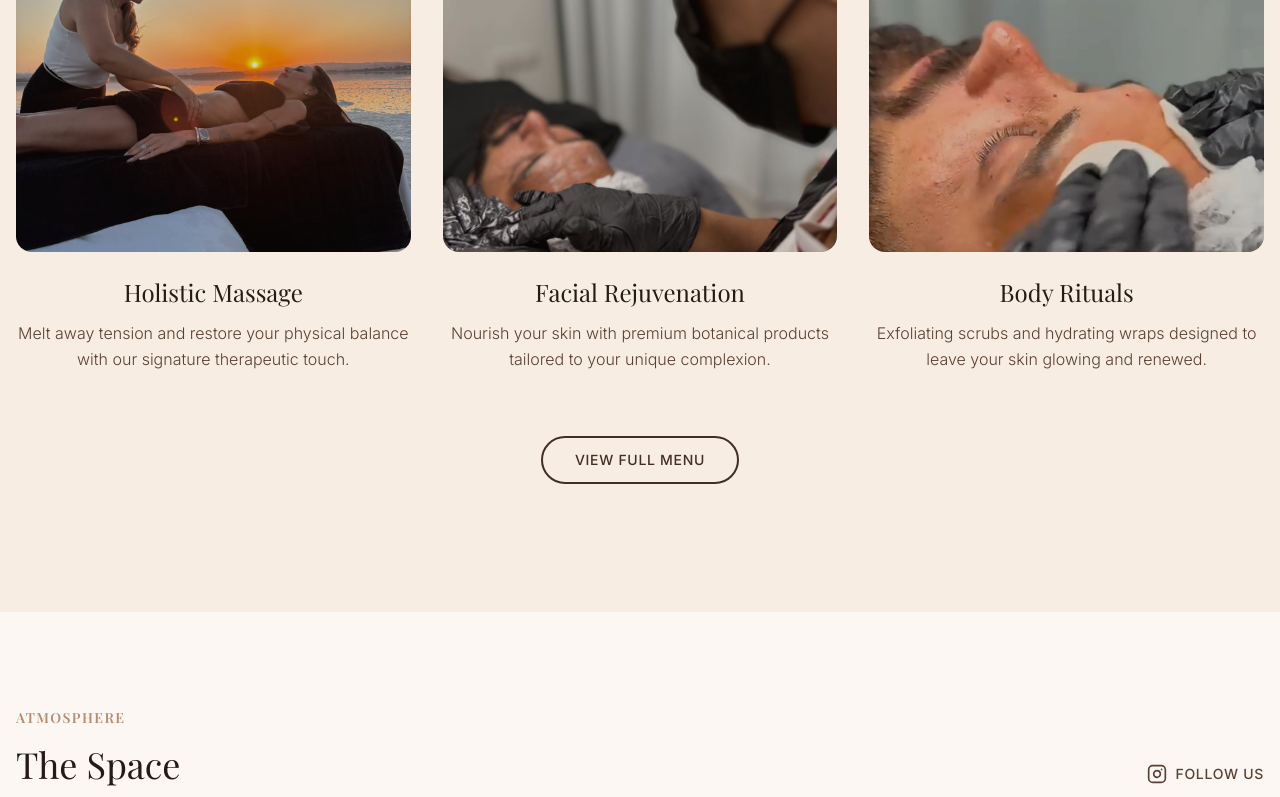
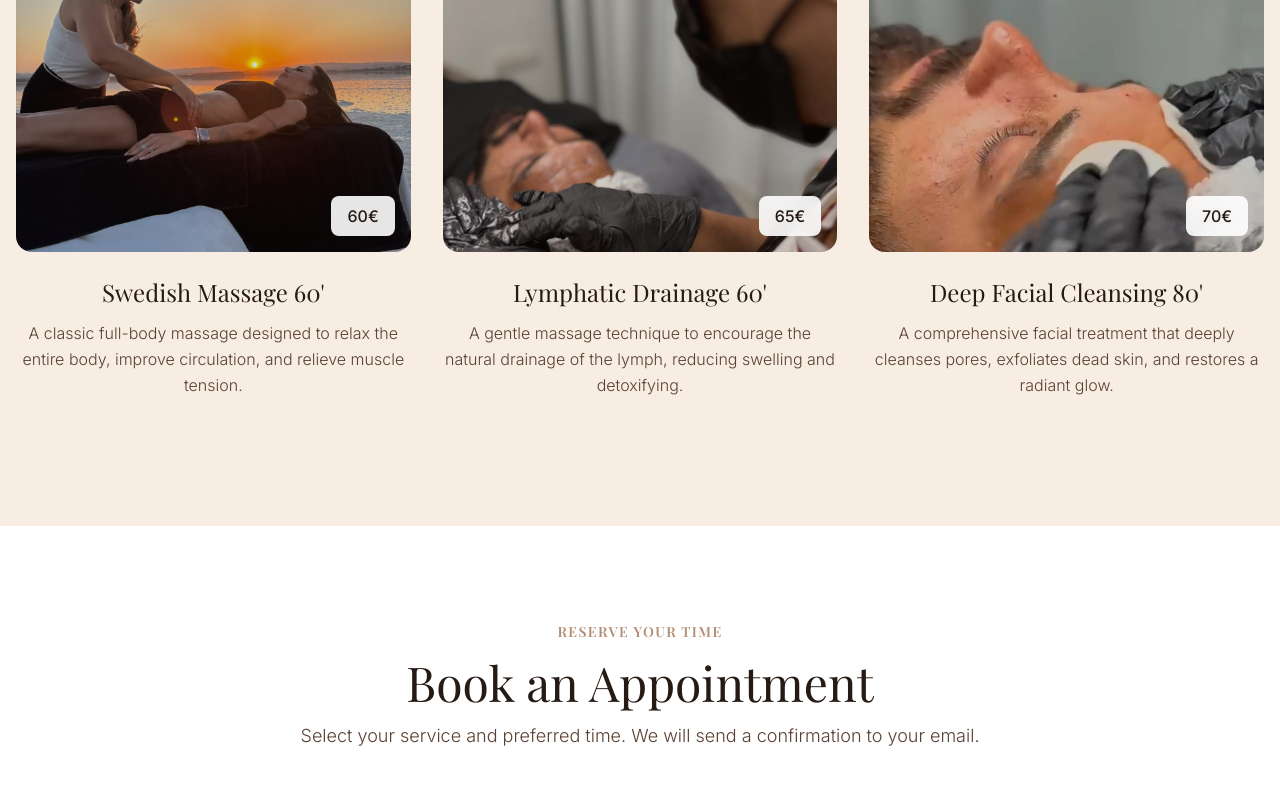
Before and after one commit to the-aidvocate/Equilibrium, a React (Vite) app: page / in a window 1280 px wide. Shown: the part 2000-2797 px from the top of the page. Built offline with nearby package versions, Linux system fonts and the light colour scheme.

Commit message:
Update services and add functional booking form

```diff
--- a/src/App.jsx
+++ b/src/App.jsx
@@ -1,6 +1,6 @@
 import { useState, useEffect } from 'react';
 import { motion } from 'framer-motion';
-import { Menu, X, Instagram, Facebook, MapPin, Phone, Mail, Clock, ArrowRight } from 'lucide-react';
+import { Menu, X, Instagram, Facebook, MapPin, Phone, Mail, ArrowRight } from 'lucide-react';
 
 const fadeIn = {
   hidden: { opacity: 0, y: 20 },
@@ -107,7 +107,7 @@ export default function App() {
             transition={{ duration: 0.8, delay: 0.8 }}
           >
             <a href="#booking" className="inline-flex items-center space-x-2 bg-white text-brand-900 px-8 py-4 rounded-full hover:bg-brand-100 transition-colors group">
-              <span className="uppercase tracking-wider font-medium text-sm">Discover Treatments</span>
+              <span className="uppercase tracking-wider font-medium text-sm">Book Your Treatment</span>
               <ArrowRight size={18} className="group-hover:translate-x-1 transition-transform" />
             </a>
           </motion.div>
@@ -168,31 +168,92 @@ export default function App() {
             className="grid grid-cols-1 md:grid-cols-3 gap-8"
           >
             {[
-              { title: 'Holistic Massage', img: '/1.jpeg', desc: 'Melt away tension and restore your physical balance with our signature therapeutic touch.' },
-              { title: 'Facial Rejuvenation', img: '/3.jpeg', desc: 'Nourish your skin with premium botanical products tailored to your unique complexion.' },
-              { title: 'Body Rituals', img: '/4.jpeg', desc: 'Exfoliating scrubs and hydrating wraps designed to leave your skin glowing and renewed.' }
+              { title: "Swedish Massage 60'", price: "60€", img: '/1.jpeg', desc: 'A classic full-body massage designed to relax the entire body, improve circulation, and relieve muscle tension.' },
+              { title: "Lymphatic Drainage 60'", price: "65€", img: '/3.jpeg', desc: 'A gentle massage technique to encourage the natural drainage of the lymph, reducing swelling and detoxifying.' },
+              { title: "Deep Facial Cleansing 80'", price: "70€", img: '/4.jpeg', desc: 'A comprehensive facial treatment that deeply cleanses pores, exfoliates dead skin, and restores a radiant glow.' }
             ].map((service, index) => (
               <motion.div key={index} variants={fadeIn} className="group cursor-pointer">
                 <div className="overflow-hidden rounded-2xl mb-6 relative">
                   <div className="absolute inset-0 bg-brand-900/20 group-hover:bg-brand-900/10 transition-colors z-10"></div>
                   <img src={service.img} alt={service.title} className="w-full h-80 object-cover group-hover:scale-105 transition-transform duration-700" />
+                  <div className="absolute bottom-4 right-4 bg-white/90 backdrop-blur px-4 py-2 rounded-lg font-medium text-brand-900 z-20">
+                    {service.price}
+                  </div>
                 </div>
                 <h3 className="text-2xl font-serif text-brand-900 mb-3 text-center">{service.title}</h3>
                 <p className="text-brand-700 text-center font-light leading-relaxed">{service.desc}</p>
               </motion.div>
             ))}
           </motion.div>
+        </div>
+      </section>
 
-          <div className="text-center mt-16">
-            <button className="border-2 border-brand-800 text-brand-800 px-8 py-3 rounded-full hover:bg-brand-800 hover:text-white transition-colors uppercase tracking-wider font-medium text-sm">
-              View Full Menu
+      {/* Booking Section */}
+      <section id="booking" className="py-24 px-4 bg-white">
+        <div className="max-w-4xl mx-auto">
+          <div className="text-center mb-16">
+            <h4 className="text-accent uppercase tracking-widest font-semibold text-sm mb-4">Reserve Your Time</h4>
+            <h2 className="text-4xl md:text-5xl font-serif text-brand-900">Book an Appointment</h2>
+            <p className="text-brand-700 mt-4 font-light text-lg">Select your service and preferred time. We will send a confirmation to your email.</p>
+          </div>
+
+          <form
+            action="https://formsubmit.co/Equilibrium.beautycare@gmail.com"
+            method="POST"
+            className="bg-brand-50 p-8 md:p-12 rounded-3xl shadow-sm border border-brand-100"
+          >
+            {/* FormSubmit Configuration */}
+            <input type="hidden" name="_subject" value="New Booking Request - Equilibrium by Jen" />
+            <input type="hidden" name="_captcha" value="false" />
+            <input type="hidden" name="_template" value="table" />
+
+            <div className="grid grid-cols-1 md:grid-cols-2 gap-6 mb-6">
+              <div>
+                <label className="block text-sm font-medium text-brand-800 mb-2">Full Name *</label>
+                <input type="text" name="Name" required className="w-full px-4 py-3 rounded-xl border border-brand-200 focus:outline-none focus:ring-2 focus:ring-accent bg-white transition-shadow" placeholder="Jane Doe" />
+              </div>
+              <div>
+                <label className="block text-sm font-medium text-brand-800 mb-2">Email Address *</label>
+                <input type="email" name="Email" required className="w-full px-4 py-3 rounded-xl border border-brand-200 focus:outline-none focus:ring-2 focus:ring-accent bg-white transition-shadow" placeholder="jane@example.com" />
+              </div>
+              <div>
+                <label className="block text-sm font-medium text-brand-800 mb-2">Phone Number *</label>
+                <input type="tel" name="Phone" required className="w-full px-4 py-3 rounded-xl border border-brand-200 focus:outline-none focus:ring-2 focus:ring-accent bg-white transition-shadow" placeholder="+357 99 000000" />
+              </div>
+              <div>
+                <label className="block text-sm font-medium text-brand-800 mb-2">Select Service *</label>
+                <select name="Service" required className="w-full px-4 py-3 rounded-xl border border-brand-200 focus:outline-none focus:ring-2 focus:ring-accent bg-white text-brand-900 transition-shadow">
+                  <option value="">Choose a treatment...</option>
+                  <option value="Swedish Massage 60' (60€)">Swedish Massage 60' - 60€</option>
+                  <option value="Lymphatic Drainage 60' (65€)">Lymphatic drainage 60' - 65€</option>
+                  <option value="Deep Facial Cleansing 80' (70€)">Deep facial cleansing 80' - 70€</option>
+                </select>
+              </div>
+              <div>
+                <label className="block text-sm font-medium text-brand-800 mb-2">Preferred Date *</label>
+                <input type="date" name="Preferred_Date" required className="w-full px-4 py-3 rounded-xl border border-brand-200 focus:outline-none focus:ring-2 focus:ring-accent bg-white text-brand-900 transition-shadow" />
+              </div>
+              <div>
+                <label className="block text-sm font-medium text-brand-800 mb-2">Preferred Time *</label>
+                <input type="time" name="Preferred_Time" required className="w-full px-4 py-3 rounded-xl border border-brand-200 focus:outline-none focus:ring-2 focus:ring-accent bg-white text-brand-900 transition-shadow" />
+              </div>
+            </div>
+            <div className="mb-8">
+              <label className="block text-sm font-medium text-brand-800 mb-2">Additional Notes (Optional)</label>
+              <textarea name="Notes" rows="3" className="w-full px-4 py-3 rounded-xl border border-brand-200 focus:outline-none focus:ring-2 focus:ring-accent bg-white transition-shadow" placeholder="Any special requests or conditions we should know about?"></textarea>
+            </div>
+            <button type="submit" className="w-full bg-brand-900 text-white py-4 rounded-xl hover:bg-brand-800 transition-colors uppercase tracking-widest font-medium text-sm">
+              Confirm Booking Request
             </button>
-          </div>
+            <p className="text-center text-xs text-brand-600 mt-4 font-light">
+              By submitting this form, you will send a booking request. We will contact you shortly to confirm your appointment.
+            </p>
+          </form>
         </div>
       </section>
 
       {/* Gallery Section */}
-      <section id="gallery" className="py-24 px-4">
+      <section id="gallery" className="py-24 px-4 bg-brand-50">
         <div className="max-w-7xl mx-auto">
           <div className="flex justify-between items-end mb-12">
             <div>
@@ -245,7 +306,7 @@ export default function App() {
               </li>
               <li className="flex items-center space-x-3 text-brand-300">
                 <Mail size={20} className="flex-shrink-0" />
-                <span className="font-light">hello@equilibriumbyjen.com</span>
+                <span className="font-light">Equilibrium.beautycare@gmail.com</span>
               </li>
             </ul>
           </div>
```
Also changed, not shown: 1 other file (tests, documents, lock files or other folders).
